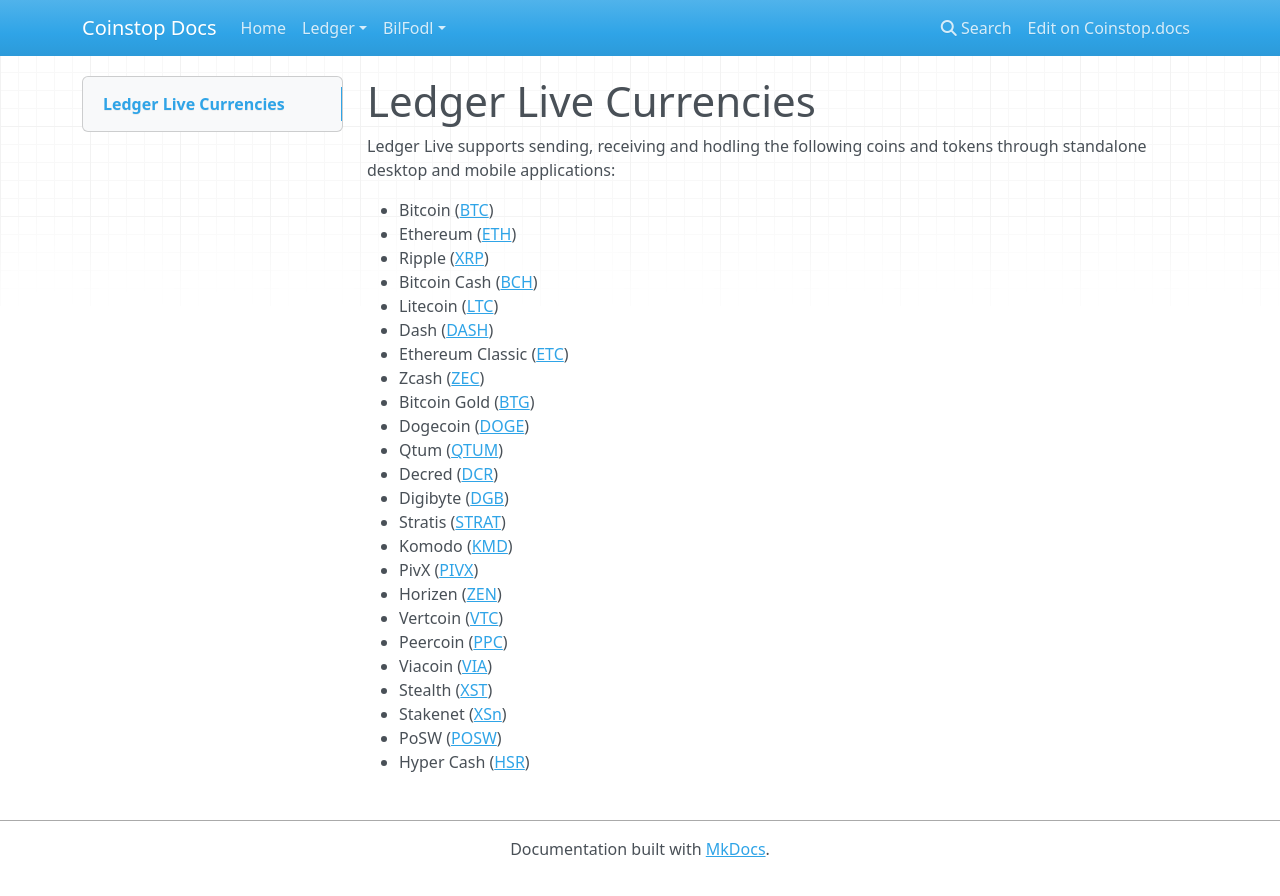
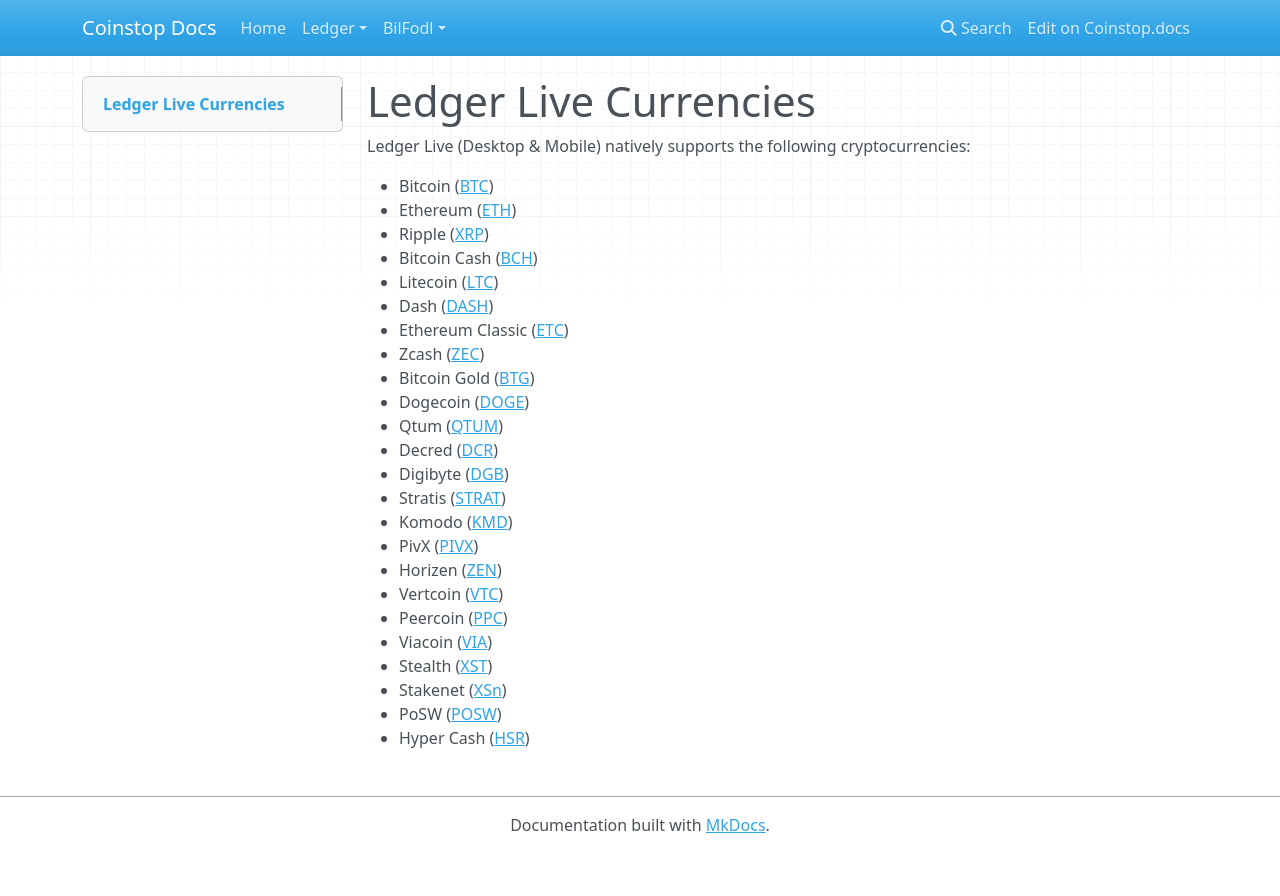
Before and after one commit to coinstopio/coinstopio.docs, an MkDocs documentation site: the page built from docs/Ledger/CompatibleCryptocurrencies/LedgerLiveCurrencies/LedgerLiveCurrencies.md, in a window 1280 px wide. Shown: the top 896 px of the page. Built offline with MkDocs 1.6.1, drawn with Linux system fonts in a browser that asks for light colours; nearby versions of some CDN libraries.

Commit message:
Update LedgerLiveCurrencies.md

```diff
--- a/docs/Ledger/CompatibleCryptocurrencies/LedgerLiveCurrencies/LedgerLiveCurrencies.md
+++ b/docs/Ledger/CompatibleCryptocurrencies/LedgerLiveCurrencies/LedgerLiveCurrencies.md
@@ -1,7 +1,7 @@
 
 # Ledger Live Currencies
 
-Ledger Live supports sending, receiving and hodling the following coins and tokens through standalone desktop and mobile applications:
+Ledger Live (Desktop & Mobile) natively supports the following cryptocurrencies:
 
 -   Bitcoin ([BTC](https://bitcoin.org/))
 -   Ethereum ([ETH](https://www.ethereum.org/))
```
